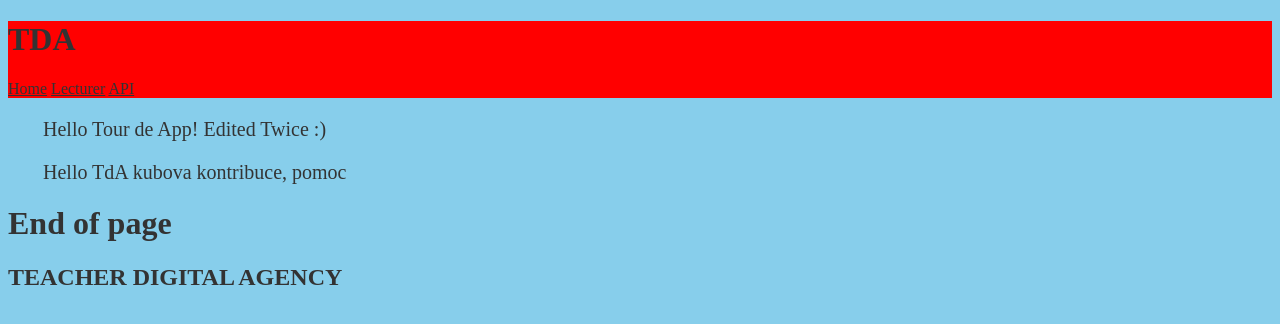
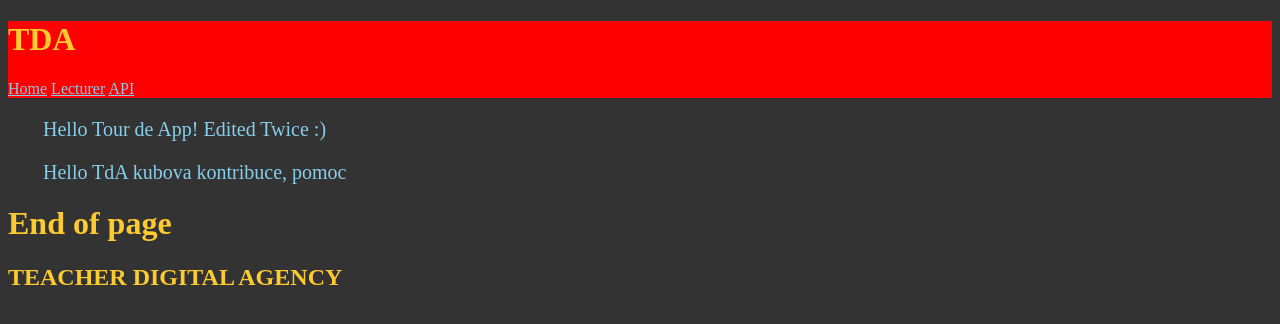
Before and after one commit to GlaryCZ/TdA24-EXTREMISTI, a Flask app: page / in a window 1280 px wide. Shown: the top 324 px of the page. Run offline with Flask 3, Linux system fonts and the light colour scheme.

Commit message:
visual improvement

```diff
--- a/app/static/styles.css
+++ b/app/static/styles.css
@@ -1,9 +1,20 @@
+/*  skyblue,
+    cerna - #333333,
+    white,
+    tmave-modra - #00384d,
+    sunglow - #FECB2E
+*/
+
 * {
-    color: #333333;
-  }
+    color: skyblue ; /*  #333333  */
+}
 
 html {
-    background-color: #87ceeb;
+    background-color: #333333; /* #87ceeb */
+}
+
+h1, h2, h3, h4 {
+    color: #FECB2E;
 }
 
 
@@ -26,11 +37,10 @@ ul {
 #profile {
     margin-left: 50px;
     margin-right: 50px;
-    box-shadow: 0 0 3px 5px #74b2ca;
+    box-shadow: 0 0 3px 5px #202020; /*  #74b2ca  */
 }
 
 .lecturer-about {
-    background-color: skyblue;
     display: inline-block;
     width: 33%;
     height: 100%;
```
